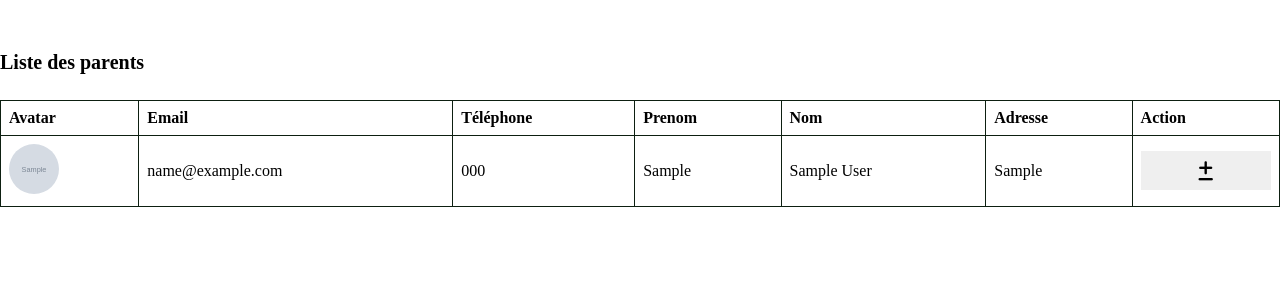
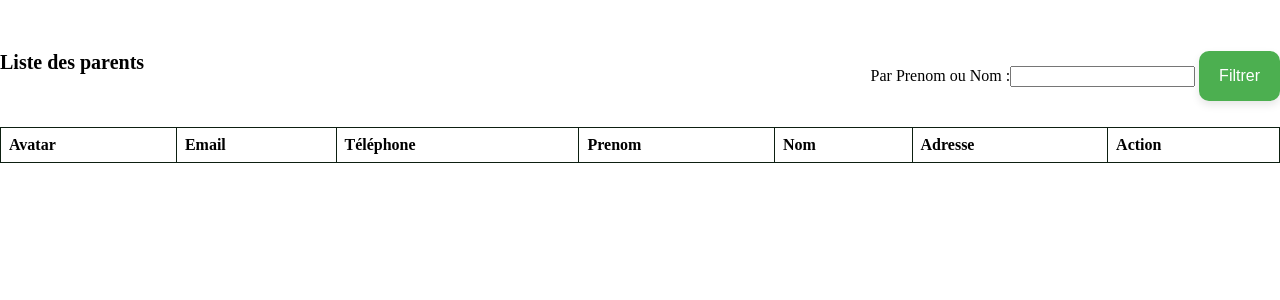
Before and after one commit to Djiamil/kaaraange, a Django app: page /backoffice/parent_liste/ in a window 1280 px wide. Shown: the top 300 px of the page. Run offline with Django 4.2, Linux system fonts and the light colour scheme; tables that the repository leaves empty hold one stand-in row (values such as "Sample post"); grey boxes marked "Sample" are stand-in pictures; lists and menus that the app fills with data are empty.

Commit message:
fltre par prenom et nom sur la lste des parent

```diff
--- a/backoffice/templates/parent_liste.html
+++ b/backoffice/templates/parent_liste.html
@@ -167,12 +167,34 @@
         .center-button i {
             font-size: 1.2em; /* Adjust the size of the icon if needed */
         }
+        .search_fot_parent_btn {
+            padding: 10px 20px;
+            font-size: 16px;
+            border: none;
+            border-radius: 10px;
+            box-shadow: 0 4px 8px rgba(0, 0, 0, 0.1);
+            cursor: pointer;
+            background-color: #4CAF50;
+            color: white;
+        }
+        .search_fot_parent_btn:hover {
+            background-color: #45a049;
+        }
     </style>
 </head>
 <body>
     <div class="add_user">
-        <span style="font-size: 20px;"><strong>Liste des parents</strong></span>
+        <div class="title">
+            <span style="font-size: 20px;"><strong>Liste des parents</strong></span>
+        </div>
+        <div class="filtre_parent" style="display: flex; justify-content: center; align-items: center;">
+            <label for="parent_search">Par Prenom ou Nom :</label>
+            <input type="text" id="search_fot_parent">
+            <button class="search_fot_parent_btn" onclick="handleFilterParent()" style="height: 50px; margin-left: 4px;">Filtrer</button>
+        </div>
+
     </div>
+
     <div class="user_list">
         <table class="user_table">
             <thead>
@@ -235,7 +257,7 @@
     document.getElementById('loading').style.display = 'block';
 
     try {
-        const response = await fetch(`/backoffice/parent_liste/?page=${currentPage}&size=${pageSize}${reset ? '&reset=true' : ''}`, {
+        const response = await fetch(`/backoffice/parent_liste/?page=${currentPage}&size=${pageSize}&search=${searchQuery}${reset ? '&reset=true' : ''}`, {
             headers: {
                 'X-Requested-With': 'XMLHttpRequest' // Indiquez que c'est une requête AJAX
             }
@@ -263,6 +285,28 @@
         document.getElementById('loading').style.display = 'none';
     }
 }
+
+        function handleSearchParentInput() {
+            const search_fot_parent = document.getElementById('search_fot_parent');
+            search_fot_parent.addEventListener('input', () => {
+                searchQuery = search_fot_parent.value;
+                resetAlertsParent();
+            });
+        }
+
+        function handleFilterParent() {
+            const search_fot_parent = document.getElementById('search_fot_parent');
+            searchQuery = search_fot_parent.value;
+
+            resetAlertsParent();
+        }
+        function resetAlertsParent() {
+            currentPage = 1;
+            isLastPage = false;
+            document.getElementById('userTableBody').innerHTML = ''; // Effacez le contenu de la table pour recharger les données
+            fetchParents(true); // Passez `true` pour réinitialiser la pagination côté serveur
+        }
+
 
 function addUserToTable(user) {
     const tableBody = document.getElementById('userTableBody');
@@ -398,6 +442,10 @@
                 document.getElementById('familyDetailsModal').style.display = 'none';
             }
         };
+        document.addEventListener('DOMContentLoaded', () => {
+            handleSearchParentInput();
+            resetAlertsparent();
+        });
     </script>
 </body>
 </html>
--- a/backoffice/views.py
+++ b/backoffice/views.py
@@ -154,7 +154,10 @@
     # Récupérez les objets Parent
     parent_list = Parent.objects.all()
     if search_query:
-        parent_list = parent_list.filter(prenom__icontains=search_query)
+        parent_list = parent_list.filter(
+                Q(prenom__icontains=search_query) | Q(nom__icontains=search_query)
+            )
+
 
     # Configurez la pagination
     paginator = Paginator(parent_list, page_size)
```
Also changed, not shown: backoffice/templates/admin_dashboard.html (+5 -3 lines).
